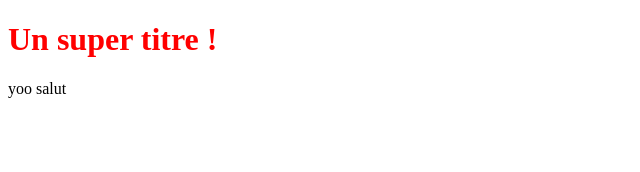
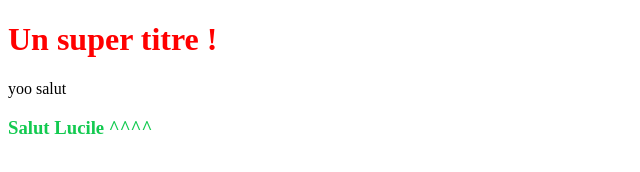
Before and after one commit to Lucilemiginiac/P2-Lucile, a plain HTML site: page index.html in a window 1280 px wide. Shown: the whole page, without its empty margins (0-640 px from the left). Drawn offline with Linux system fonts and the light colour scheme.

Commit message:
exte ajouter

```diff
--- a/index.html
+++ b/index.html
@@ -6,5 +6,10 @@
 </head>
 <body>
    <h1>Un super titre !</h1> yoo salut
+   <div>
+      <h3 style="color: rgb(19, 202, 80);">
+         Salut Lucile ^^^^
+      </h3>
+   </div>
 </body>
 </html>
```
